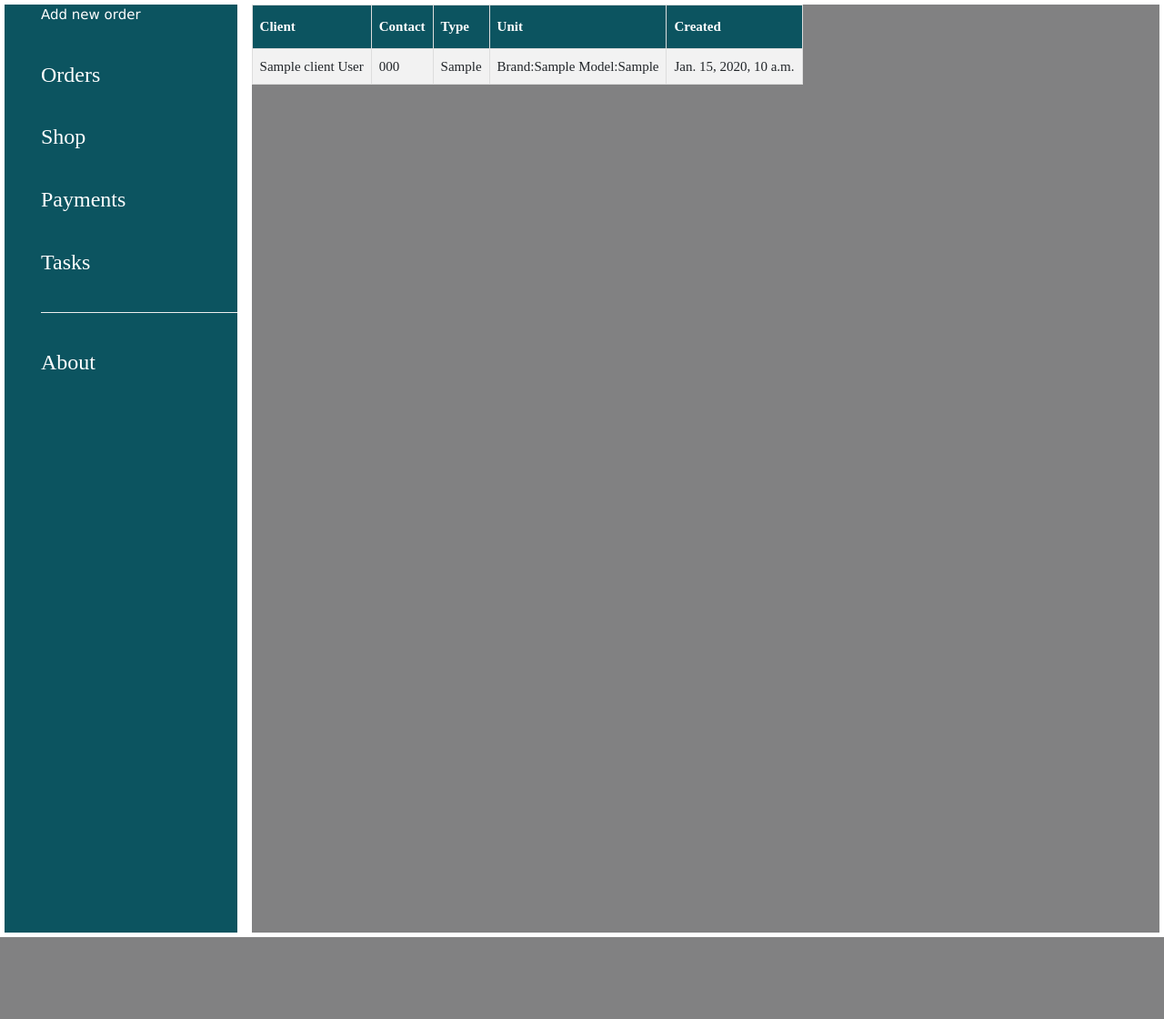
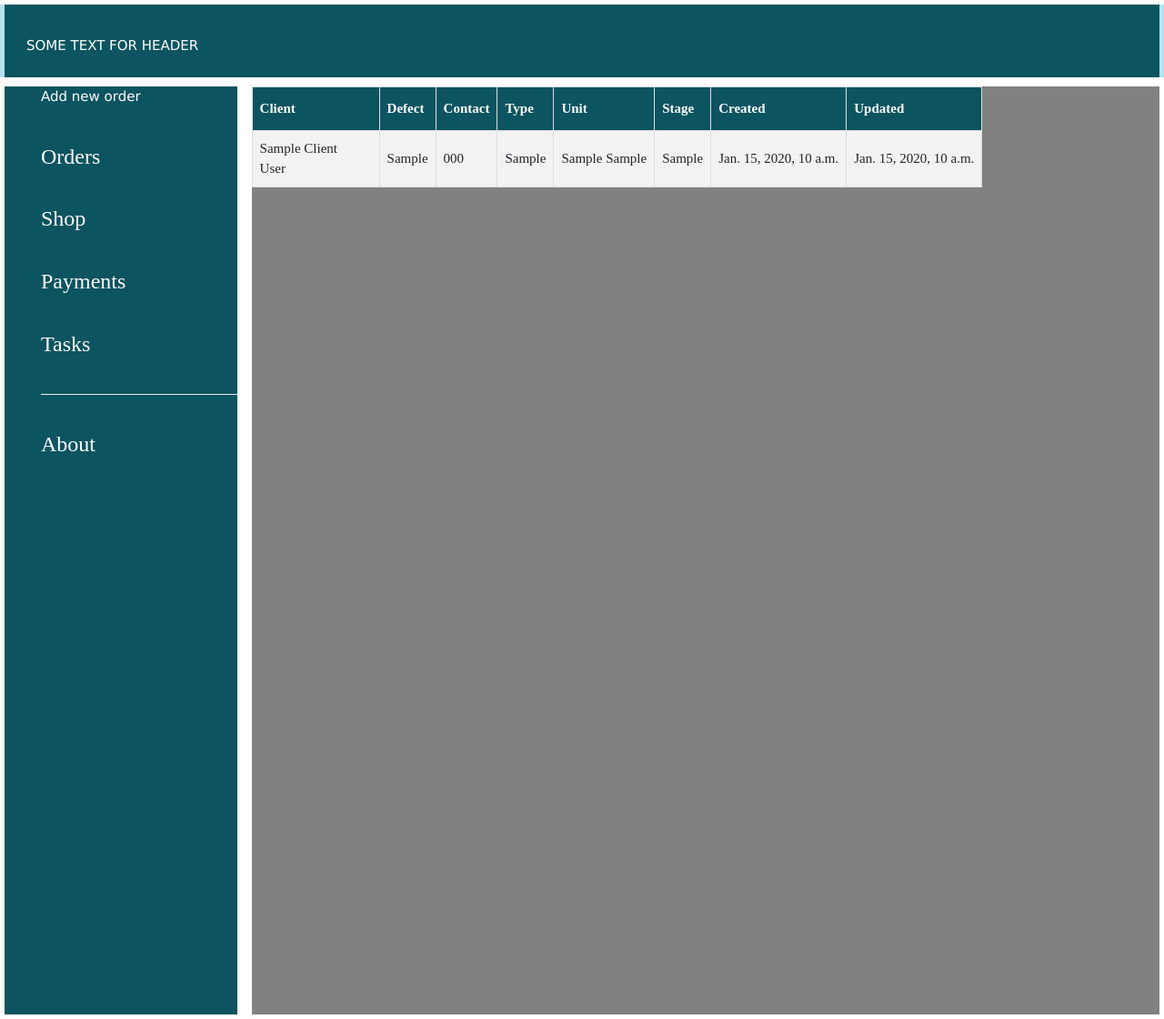
Before and after one commit to Handsome-Jack-Here/CRM_OLD, a Django app: page / in a window 1280 px wide. Shown: the whole page at 91% size. Before the commit the page ends 1030 px from the top, so only its background shows below. Run offline with Django 4.2, Linux system fonts and the light colour scheme; tables that the repository leaves empty hold one stand-in row (values such as "Sample post"); some libraries are stand-ins or nearby versions.

```diff
--- a/CRM_Project/main_app/forms.py
+++ b/CRM_Project/main_app/forms.py
@@ -6,6 +6,10 @@ class NewOrderForm(ModelForm):
     class Meta:
         model = Order
         fields = ['defect', 'type_of_unit']
+
+class OrderDetailForm(ModelForm):
+    model = Order
+    fields = ['defect', 'diagnostic_result', 'client', 'works', 'finally_price', 'client', 'type_of_unit', 'unit', 'repair_stage', ]
 
 
 class NewClientForm(ModelForm):
--- a/CRM_Project/main_app/models.py
+++ b/CRM_Project/main_app/models.py
@@ -14,7 +14,7 @@ class Client(models.Model):
     address = models.CharField(max_length=40, verbose_name='Адрес')
 
     def __str__(self):
-        return f'{self.name} {self.surname}'
+        return f'{self.name} \n {self.surname}'
 
 
 class Brand(models.Model):
@@ -25,7 +25,7 @@ class Brand(models.Model):
 
 
 class Model(models.Model):
-    model = models.CharField(max_length=40, default='No model', verbose_name='Модель')
+    model = models.CharField(max_length=40, default='No model', verbose_name='Model')
 
     def __str__(self):
         return f'{self.model}'
@@ -39,10 +39,10 @@ class UnitType(models.Model):
 
 
 class Unit(models.Model):
-    serial_number = models.CharField(max_length=42, default='No serial', verbose_name='Серийный номер')
+    serial_number = models.CharField(max_length=42, default='No serial', verbose_name='Serial number')
 
-    brand = models.ForeignKey(Brand, on_delete=models.PROTECT, related_name='unit', null=True, verbose_name='Бренд')
-    model = models.ForeignKey(Model, on_delete=models.PROTECT, related_name='unit', null=True, verbose_name='Модель')
+    brand = models.ForeignKey(Brand, on_delete=models.PROTECT, related_name='unit', null=True, verbose_name='Brand')
+    model = models.ForeignKey(Model, on_delete=models.PROTECT, related_name='unit', null=True, verbose_name='Model')
 
     def __str__(self):
         return f'{self.brand} {self.model}'
@@ -56,20 +56,19 @@ class RepairStage(models.Model):
 
 
 class Order(models.Model):
-    defect = models.TextField(max_length=120, null=True, blank=True, verbose_name='Описание дефекта')
-    diagnostic_result = models.TextField(max_length=400, null=True, blank=True, verbose_name='Результат диагностики')
-    works = models.TextField(max_length=500, null=True, blank=True, verbose_name='Выполненные работы')
+    defect = models.TextField(max_length=120, null=True, blank=True, verbose_name='Defect description')
+    diagnostic_result = models.TextField(max_length=400, null=True, blank=True, verbose_name='Diagnostic result')
+    works = models.TextField(max_length=500, null=True, blank=True, verbose_name='completed work')
     finally_price = models.IntegerField(validators=[MinValueValidator(0)], null=True, blank=True, default=0,
-                                        verbose_name='Сумма ремонта')
+                                        verbose_name='Price')
 
-    created_at = models.DateTimeField(auto_now_add=True, null=True)
-    updated_at = models.DateTimeField(auto_now=True, null=True)
-
-    client = models.ForeignKey(Client, on_delete=models.PROTECT, related_name='order', verbose_name='Клиент', null=True)
-    unit = models.ForeignKey(Unit, on_delete=models.PROTECT, related_name='order', null=True, verbose_name='Техника')
-    type_of_unit = models.ForeignKey(UnitType, on_delete=models.PROTECT, related_name='order', null=True, verbose_name='Тип устройства')
+    created_at = models.DateTimeField(auto_now_add=True, null=True, verbose_name='Created')
+    updated_at = models.DateTimeField(auto_now=True, null=True, verbose_name='Modified')
+    client = models.ForeignKey(Client, on_delete=models.PROTECT, related_name='order', verbose_name='Client', null=True)
+    unit = models.ForeignKey(Unit, on_delete=models.PROTECT, related_name='order', null=True, verbose_name='Unit')
+    type_of_unit = models.ForeignKey(UnitType, on_delete=models.PROTECT, related_name='order', null=True, verbose_name='Unit type')
     repair_stage = models.ForeignKey(RepairStage, on_delete=models.PROTECT, null=True, related_name='order',
-                                     verbose_name='Стадия ремонта')
+                                     verbose_name='Repair stage', editable=True)
 
     def __str__(self):
         return f'{self.pk}'
--- a/CRM_Project/main_app/static/main_app/css/master.css
+++ b/CRM_Project/main_app/static/main_app/css/master.css
@@ -3,6 +3,17 @@
     height: 100%;
     width: 100%;
     margin: auto;
+}
+
+.header {
+    background: #0c5460;
+    height: 80px;
+    margin: 5px 5px 5px 5px ;
+    padding: 34px 14px 14px 24px;
+}
+
+.content {
+    width: 100%;
 }
 
 .left_side {
--- a/CRM_Project/main_app/templates/main_app/index.html
+++ b/CRM_Project/main_app/templates/main_app/index.html
@@ -3,6 +3,14 @@
 {% block title %} Index {% endblock %}
 
 {% block content %}
+
+
+<div class="header">
+    <p style="color: white">SOME TEXT FOR HEADER</p>
+
+</div>
+
+<div class="content">
 
     <div class="left_side">
         <ul>
@@ -21,18 +29,24 @@
         <table id="customers">
             <tr>
                 <th>Client</th>
+                <th>Defect</th>
                 <th>Contact</th>
                 <th>Type</th>
                 <th>Unit</th>
+                <th>Stage</th>
                 <th>Created</th>
+                <th>Updated</th>
             </tr>
             <tr>
                 {% for field in orders %}
-            <td><a href="{{ field.get_url }}">{{ field.client }}</a></td>
+                <td width="140px"><a href="{{ field.get_url }}">{{ field.client.name|title }} <br> {{ field.client.surname }}</a></td>
+                <td>{{ field.defect }}</td>
                 <td>{{ field.client.phone_number }}</td>
                 <td>{{ field.type_of_unit }}</td>
-            <td>Brand:{{ field.unit.brand }} Model:{{ field.unit.model }}</td>
+                <td>{{ field.unit.brand|title }} {{ field.unit.model }}</td>
+                <td>{{ field.repair_stage }}</td>
                 <td>{{ field.created_at }}</td>
+                <td>{{ field.updated_at }}</td>
             </tr>
             {% endfor %}
 
@@ -44,6 +58,6 @@
         <!--        {% endfor %}-->
         <!--    </ul>-->
     </div>
-
+</div>
 
 {% endblock %}
--- a/CRM_Project/main_app/urls.py
+++ b/CRM_Project/main_app/urls.py
@@ -3,9 +3,9 @@ from . import views
 
 urlpatterns = [
     path('', views.Index.as_view()),
-    path('order/<int:pk>', views.OrderDetail.as_view(), name='get-order'),
+    # path('order/<int:pk>', views.OrderDetail.as_view(), name='get-order'),
     path('new_order', views.NewOrder.as_view(), name='add-new-order'),
-    # path('new_order/new_client', views.NewClient.as_view(), name='add-new-client'),
+    path('order/<int:pk>', views.GetOrder.as_view(), name='get-order'),
 
 
 
--- a/CRM_Project/main_app/views.py
+++ b/CRM_Project/main_app/views.py
@@ -1,7 +1,7 @@
 from django.shortcuts import render
 from django.views.generic import DetailView, ListView, CreateView, View
-from .models import Order, Client, Unit, Brand, Model, UnitType
-from .forms import NewOrderForm, NewClientForm, NewUnitForm, NewBrandForm, NewModelForm, NewUnitTypeForm
+from .models import Order, Client, Unit, Brand, Model, UnitType, RepairStage
+from .forms import NewOrderForm, NewClientForm, NewUnitForm, NewBrandForm, NewModelForm, NewUnitTypeForm, OrderDetailForm
 from django.http import HttpResponseRedirect
 
 
@@ -11,19 +11,20 @@ class Index(ListView):
     context_object_name = 'orders'
 
 
-class OrderDetail(DetailView):
-    template_name = 'main_app/order_detail.html'
-    model = Order
-    context_object_name = 'order'
+# class OrderDetail(DetailView):
+#     template_name = 'main_app/order_detail.html'
+#     model = Order
+#     context_object_name = 'order'
 
 
 class NewOrder(View):
 
     def get(self, request):
+        default_stage = RepairStage.objects.get(stage='Diagnostic')
         return render(request, 'main_app/add_order.html',
                       context={'order_form': NewOrderForm, 'client_form': NewClientForm, 'unit_form': NewUnitForm,
                                'unit_type_form': NewUnitTypeForm,
-                               'brand_form': NewBrandForm, 'model_form': NewModelForm})
+                               'brand_form': NewBrandForm, 'model_form': NewModelForm })
 
     def post(self, request):
         new_order = NewOrderForm(request.POST)
@@ -41,5 +42,17 @@ class NewOrder(View):
             unit.model = Model.objects.get(id=request.POST['model'])
             unit.save()
             order.unit = unit
+            order.repair_stage = RepairStage.objects.get(stage='Diagnostic')
             order.save()
             return HttpResponseRedirect('/')
+
+
+class GetOrder(View):
+
+    def get(self, request, pk:int):
+        order = Order.objects.get(id=pk)
+        form = OrderDetailForm(instance=order)
+        return render(request, 'main_app/order_detail.html', context={'order': form})
+
+    def post(self, pk:int):
+        pass
```
Also changed, not shown: CRM_Project/main_app/migrations/0026_alter_model_model_alter_order_client_and_more.py (added), CRM_Project/main_app/migrations/0027_alter_order_repair_stage.py (added), CRM_Project/main_app/migrations/0028_alter_order_repair_stage.py (added). Lines whose indentation alone changed are shown as unchanged.
